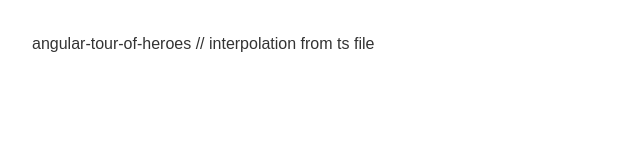
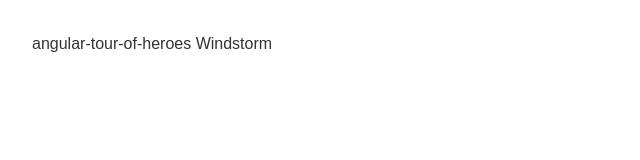
Before and after one commit to Leannelb/frontendmasters-javascript-the-hard-parts, an Angular app in the folder angular-IO/tour-of-heroes/: page / in a window 1280 px wide. Shown: the top 160 px of the page, without its empty margins (0-640 px from the left). Built offline with nearby package versions, Linux system fonts and the light colour scheme.

Commit message:
creating an interface

```diff
--- a/angular-IO/tour-of-heroes/src/app/app.component.html
+++ b/angular-IO/tour-of-heroes/src/app/app.component.html
@@ -1,2 +1,2 @@
 {{title}}
-// interpolation from ts file
+<app-heroes></app-heroes>
--- a/angular-IO/tour-of-heroes/src/app/app.component.ts
+++ b/angular-IO/tour-of-heroes/src/app/app.component.ts
@@ -1,9 +1,9 @@
 import { Component } from '@angular/core';
 
 @Component({
-  selector: 'app-root',
-  templateUrl: './app.component.html',
-  styleUrls: ['./app.component.css']
+  selector: 'app-root', //this is a CSS ELEMENT SELECTOR!!! matched the html element identifying this component.
+  templateUrl: './app.component.html', //  TEMPLATE URL - location of components template file
+  styleUrls: ['./app.component.css']  //  STYLES URL - location of components private CSS file
 })
 export class AppComponent {
   title = 'angular-tour-of-heroes';
--- a/angular-IO/tour-of-heroes/src/app/heroes/heroes.component.html
+++ b/angular-IO/tour-of-heroes/src/app/heroes/heroes.component.html
@@ -1 +1 @@
-<p>heroes works!</p>
+{{hero}}
--- a/angular-IO/tour-of-heroes/src/app/heroes/heroes.component.ts
+++ b/angular-IO/tour-of-heroes/src/app/heroes/heroes.component.ts
@@ -9,7 +9,12 @@
 
   constructor() { }
 
+  hero = "Windstorm";
+
   ngOnInit(): void {
+    // lifecycle hook
+    // called shortly after componet creation
+    // initalisation logic HERE
   }
 
 }
```
Also changed, not shown: angular-IO/tour-of-heroes/src/app/models/hero.ts (added, +8 -0 lines).
